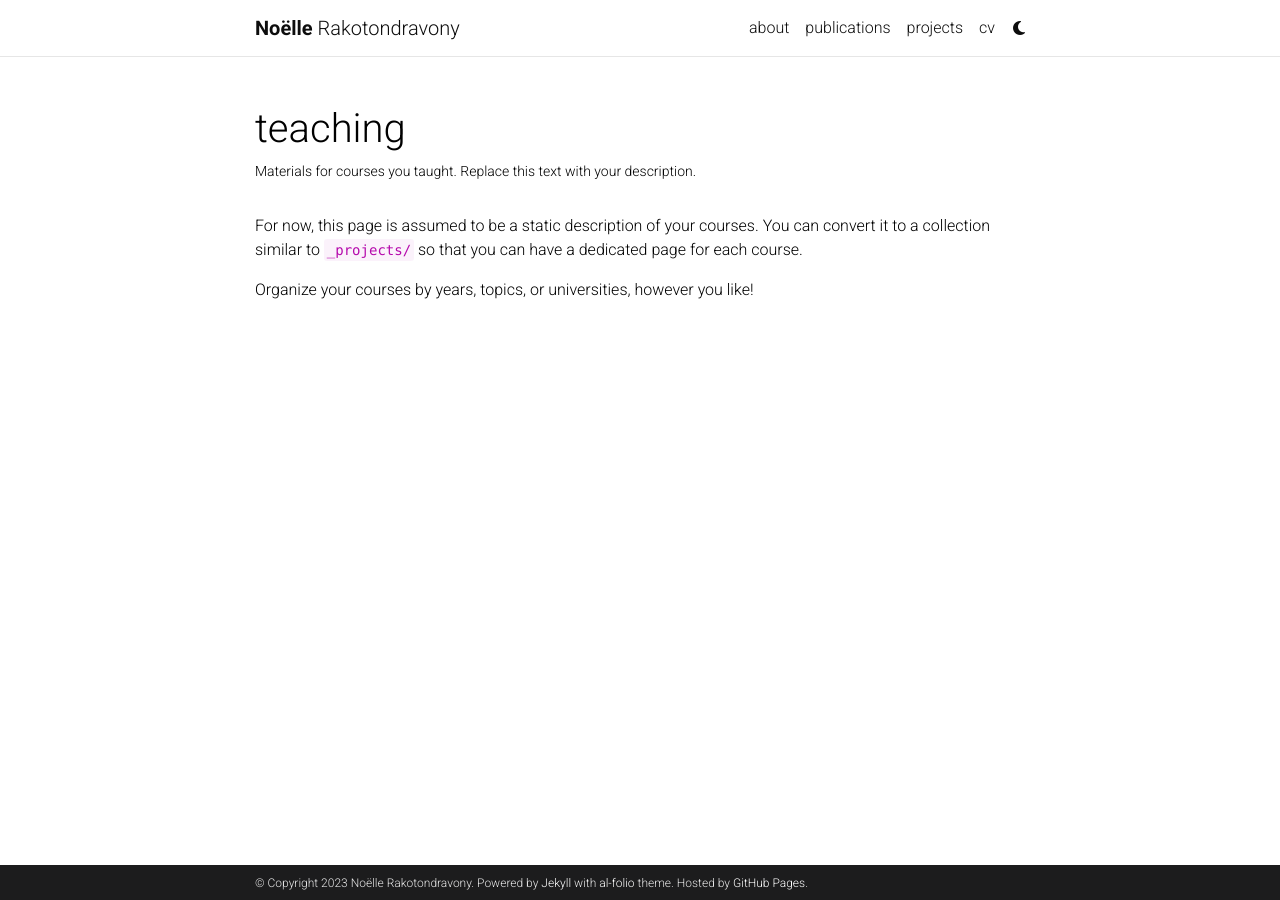
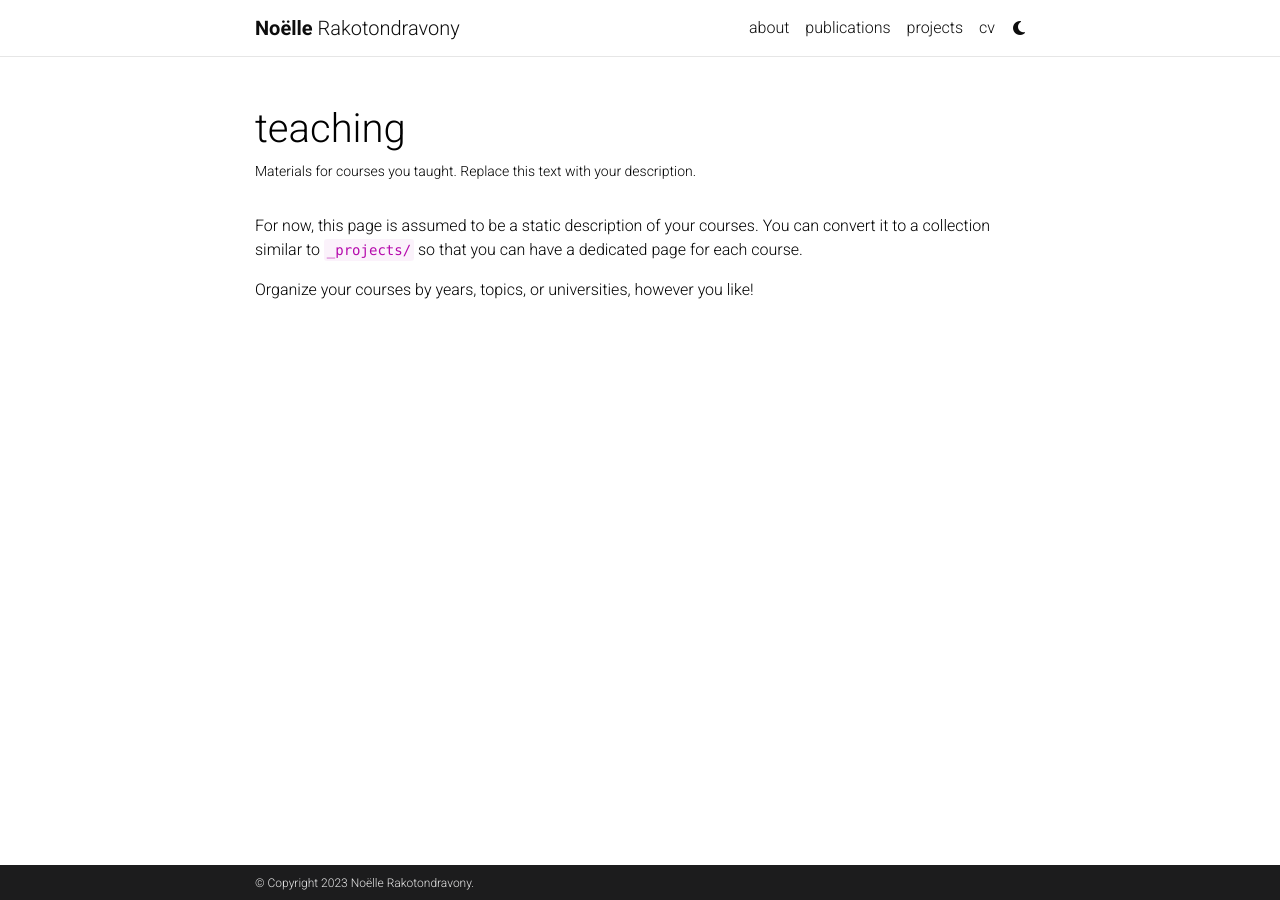
Before and after one commit to curiouslemur/curiouslemur.github.io, a Jekyll site: the page built from _pages/teaching.md, in a window 1280 px wide. Built offline with Jekyll 4.4.1, drawn with Linux system fonts in a browser that asks for light colours; comment, search, counter and statistics services are not loaded; a style sheet for code colours, icons or effects is not loaded.

```diff
--- a/_config.yml
+++ b/_config.yml
@@ -10,8 +10,8 @@
 description: > # the ">" symbol means to ignore newlines until "footer_text:"
   A simple, whitespace theme for academics. Based on [*folio](https://github.com/bogoli/-folio) design.
 footer_text: >
-  Powered by <a href="https://jekyllrb.com/" target="_blank">Jekyll</a> with <a href="https://github.com/alshedivat/al-folio">al-folio</a> theme.
-  Hosted by <a href="https://pages.github.com/" target="_blank">GitHub Pages</a>.
+# Powered by <a href="https://jekyllrb.com/" target="_blank">Jekyll</a> with <a href="https://github.com/alshedivat/al-folio">al-folio</a> theme.
+# Hosted by <a href="https://pages.github.com/" target="_blank">GitHub Pages</a>.
 # keywords: jekyll, jekyll-theme, academic-website, portfolio-website  # add your own keywords or leave empty
 keywords: academia, data visualization, cross-cultures, cross-languages
 lang: en # the language of your site (for example: en, fr, cn, ru, etc.)
```
Also changed, not shown: 1 other file.
